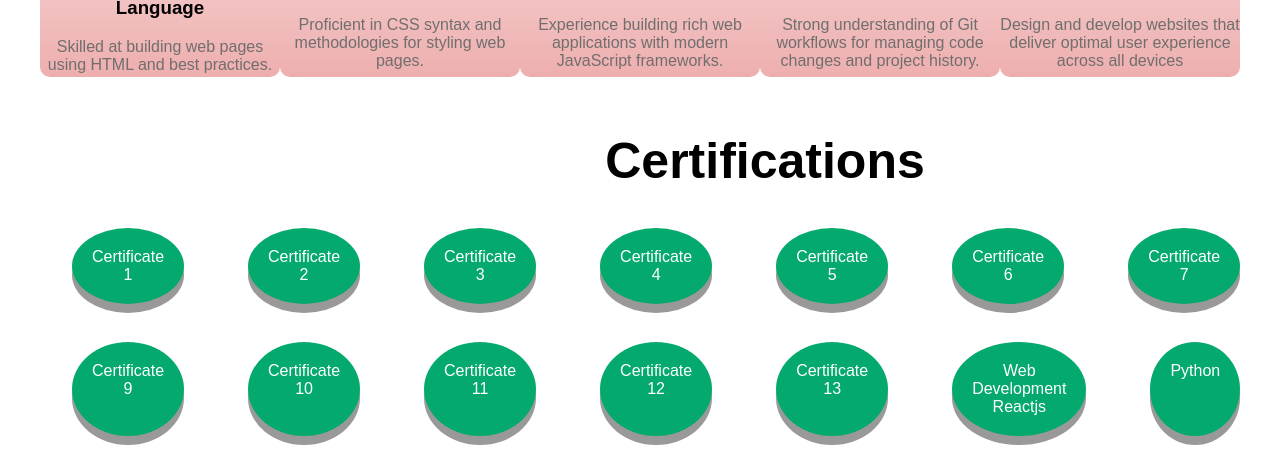
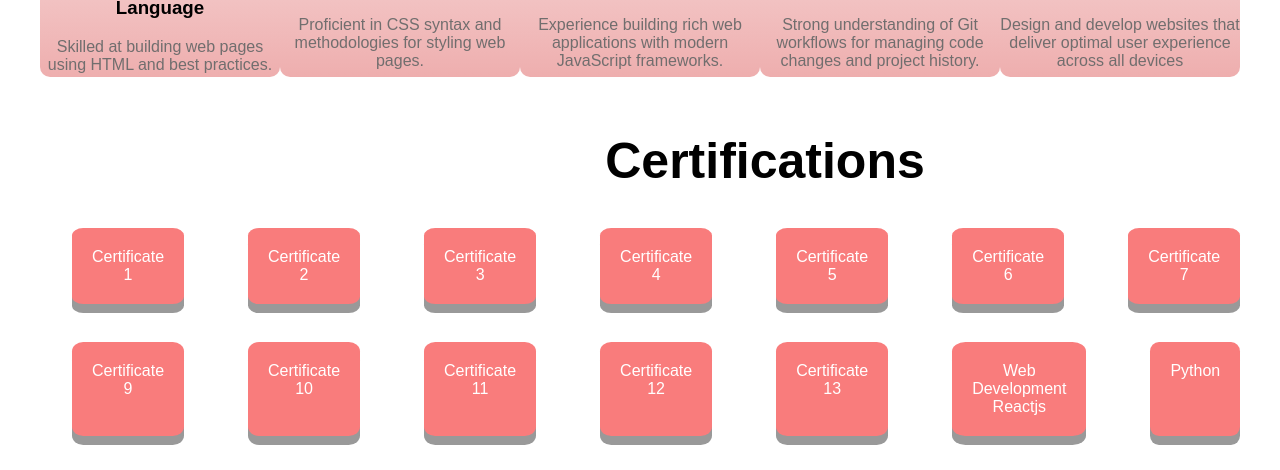
Before and after one commit to Faiza35/FaizaNayab.github.io, a plain HTML site: page index.html in a window 1280 px wide. Shown: the part 1565-2035 px from the top of the page. Drawn offline with Linux system fonts and the light colour scheme; a web font is replaced by a local one.

Commit message:
new changes

```diff
--- a/style.css
+++ b/style.css
@@ -190,7 +190,7 @@
 }
 
 .btn1{
-    background-color: #04AA6D;
+    background-color: #f97c7c;
     border: none;
     color: white;
     padding: 20px;
@@ -200,12 +200,12 @@
     font-size: 16px;
     margin: 4px 2px;
     cursor: pointer;
-    border-radius: 50%;
+    border-radius: 10%;
     box-shadow: 0 9px #999;
 }
 
 .btn2{
-    background-color: #04AA6D;
+    background-color: #f97c7c;
     border: none;
     color: white;
     padding: 20px;
@@ -215,11 +215,11 @@
     font-size: 16px;
     margin: 4px 2px;
     cursor: pointer;
-    border-radius: 50%;
+    border-radius: 10%;
     box-shadow: 0 9px #999;
 }
 .btn3{
-    background-color: #04AA6D;
+    background-color: #f97c7c;
     border: none;
     color: white;
     padding: 20px;
@@ -229,11 +229,11 @@
     font-size: 16px;
     margin: 4px 2px;
     cursor: pointer;
-    border-radius: 50%;
+    border-radius: 10%;
     box-shadow: 0 9px #999;
 }
 .btn4{
-    background-color: #04AA6D;
+    background-color: #f97c7c;
     border: none;
     color: white;
     padding: 20px;
@@ -243,11 +243,11 @@
     font-size: 16px;
     margin: 4px 2px;
     cursor: pointer;
-    border-radius: 50%;
+    border-radius: 10%;
     box-shadow: 0 9px #999;
 }
 .btn5{
-    background-color: #04AA6D;
+    background-color: #f97c7c;
     border: none;
     color: white;
     padding: 20px;
@@ -257,11 +257,11 @@
     font-size: 16px;
     margin: 4px 2px;
     cursor: pointer;
-    border-radius: 50%;
+    border-radius: 10%;
     box-shadow: 0 9px #999;
 }
 .btn6{
-    background-color: #04AA6D;
+    background-color: #f97c7c;
     border: none;
     color: white;
     padding: 20px;
@@ -271,11 +271,11 @@
     font-size: 16px;
     margin: 4px 2px;
     cursor: pointer;
-    border-radius: 50%;
+    border-radius: 10%;
     box-shadow: 0 9px #999;
 }
 .btn7{
-    background-color: #04AA6D;
+    background-color: #f97c7c;
     border: none;
     color: white;
     padding: 20px;
@@ -285,11 +285,11 @@
     font-size: 16px;
     margin: 4px 2px;
     cursor: pointer;
-    border-radius: 50%;
+    border-radius: 10%;
     box-shadow: 0 9px #999;
 }
 .btn8{
-    background-color: #04AA6D;
+    background-color: #f97c7c;
     border: none;
     color: white;
     padding: 20px;
@@ -299,12 +299,12 @@
     font-size: 16px;
     margin: 4px 2px;
     cursor: pointer;
-    border-radius: 50%;
+    border-radius: 10%;
     box-shadow: 0 9px #999;
 }
 
 .btn9{
-    background-color: #04AA6D;
+    background-color: #f97c7c;
     border: none;
     color: white;
     padding: 20px;
@@ -314,12 +314,12 @@
     font-size: 16px;
     margin: 4px 2px;
     cursor: pointer;
-    border-radius: 50%;
+    border-radius: 10%;
     box-shadow: 0 9px #999;
     }
 
 .btn10{
-    background-color: #04AA6D;
+    background-color: #f97c7c;
     border: none;
     color: white;
     padding: 20px;
@@ -329,11 +329,11 @@
     font-size: 16px;
     margin: 4px 2px;
     cursor: pointer;
-    border-radius: 50%;
+    border-radius: 10%;
     box-shadow: 0 9px #999;
     }
 .btn11{
-    background-color: #04AA6D;
+    background-color: #f97c7c;
     border: none;
     color: white;
     padding: 20px;
@@ -343,11 +343,11 @@
     font-size: 16px;
     margin: 4px 2px;
     cursor: pointer;
-    border-radius: 50%;
+    border-radius: 10%;
     box-shadow: 0 9px #999;
     }
 .btn12{
-    background-color: #04AA6D;
+    background-color: #f97c7c;
     border: none;
     color: white;
     padding: 20px;
@@ -357,11 +357,11 @@
     font-size: 16px;
     margin: 4px 2px;
     cursor: pointer;
-    border-radius: 50%;
+    border-radius: 10%;
     box-shadow: 0 9px #999;
     }
 .btn13{
-    background-color: #04AA6D;
+    background-color: #f97c7c;
     border: none;
     color: white;
     padding: 20px;
@@ -371,11 +371,11 @@
     font-size: 16px;
     margin: 4px 2px;
     cursor: pointer;
-    border-radius: 50%;
+    border-radius: 10%;
     box-shadow: 0 9px #999;
     }
 .btn14{
-    background-color: #04AA6D;
+    background-color: #f97c7c;
     border: none;
     color: white;
     padding: 20px;
@@ -385,11 +385,11 @@
     font-size: 16px;
     margin: 4px 2px;
     cursor: pointer;
-    border-radius: 50%;
+    border-radius: 10%;
     box-shadow: 0 9px #999;
 }
 .btn15{
-    background-color: #04AA6D;
+    background-color: #f97c7c;
     border: none;
     color: white;
     padding: 20px;
@@ -399,11 +399,11 @@
     font-size: 16px;
     margin: 4px 2px;
     cursor: pointer;
-    border-radius: 50%;
+    border-radius: 10%;
     box-shadow: 0 9px #999;
     }
 .btn16{
-    background-color: #d7aa24c7;
+    background-color: #f97c7c;
     border: none;
     color: white;
     padding: 20px;
@@ -413,11 +413,86 @@
     font-size: 16px;
     margin: 4px 2px;
     cursor: pointer;
-    border-radius: 50%;
+    border-radius: 10%;
     box-shadow: 0 9px #999;
 }
-.btn16:active {
-    background-color: #d7aa24c7;
+.btn1:active {
+    background-color: #fa3531c7;
     box-shadow: 0 5px #666;
     transform: translateY(4px);
   }
+  .btn2:active {
+    background-color: #fa3531c7;
+    box-shadow: 0 5px #666;
+    transform: translateY(4px);
+  }
+  .btn3:active {
+    background-color: #fa3531c7;
+    box-shadow: 0 5px #666;
+    transform: translateY(4px);
+  }
+  .btn4:active {
+    background-color: #fa3531c7;
+    box-shadow: 0 5px #666;
+    transform: translateY(4px);
+  }
+  .btn5:active {
+    background-color: #fa3531c7;
+    box-shadow: 0 5px #666;
+    transform: translateY(4px);
+  }
+  .btn6:active {
+    background-color: #fa3531c7;
+    box-shadow: 0 5px #666;
+    transform: translateY(4px);
+  }
+  .btn7:active {
+    background-color: #fa3531c7;
+    box-shadow: 0 5px #666;
+    transform: translateY(4px);
+  }
+  .btn8:active {
+    background-color: #fa3531c7;
+    box-shadow: 0 5px #666;
+    transform: translateY(4px);
+  }
+
+  .btn9:active {
+    background-color: #fa3531c7;
+    box-shadow: 0 5px #666;
+    transform: translateY(4px);
+  }.btn10:active {
+    background-color: #fa3531c7;
+    box-shadow: 0 5px #666;
+    transform: translateY(4px);
+  }
+  .btn11:active {
+    background-color: #fa3531c7;
+    box-shadow: 0 5px #666;
+    transform: translateY(4px);
+  }
+  .btn12:active {
+    background-color: #fa3531c7;
+    box-shadow: 0 5px #666;
+    transform: translateY(4px);
+  }
+  .btn13:active {
+    background-color: #fa3531c7;
+    box-shadow: 0 5px #666;
+    transform: translateY(4px);
+  }
+  .btn14:active {
+    background-color: #fa3531c7;
+    box-shadow: 0 5px #666;
+    transform: translateY(4px);
+  }
+  .btn15:active {
+    background-color: #fa3531c7;
+    box-shadow: 0 5px #666;
+    transform: translateY(4px);
+  }
+.btn16:active {
+    background-color: #fa3531c7;
+    box-shadow: 0 5px #666;
+    transform: translateY(4px);
+  }
```
